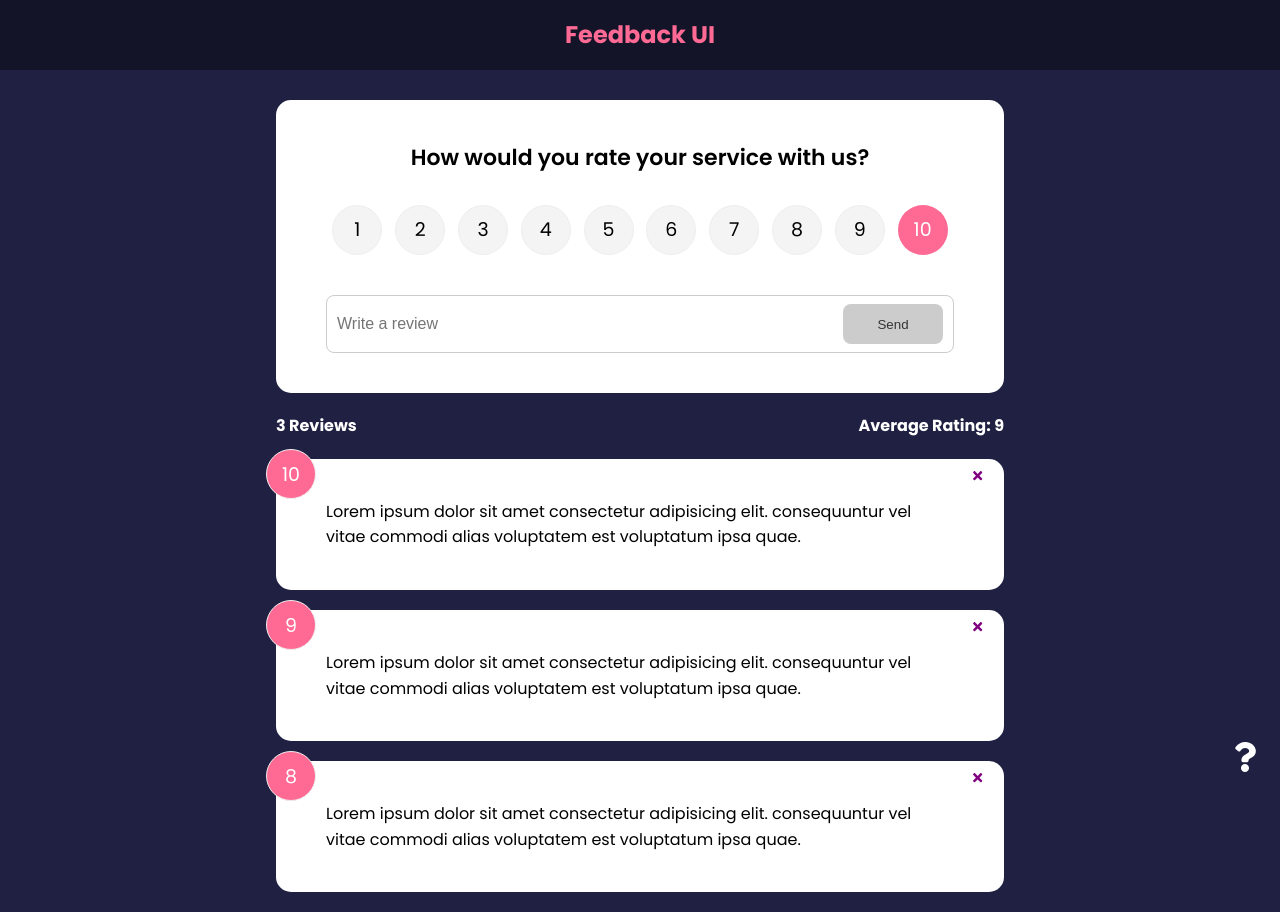
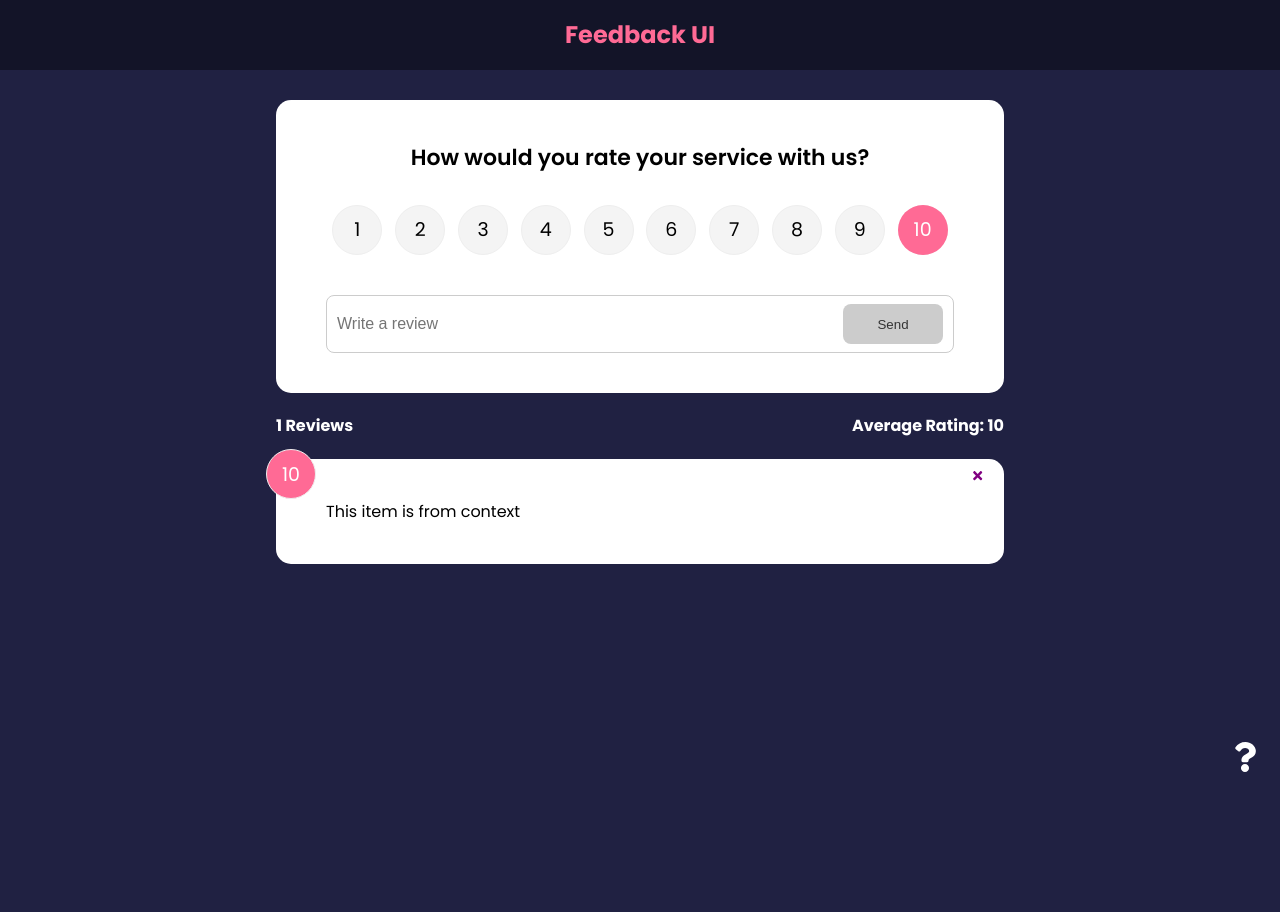
Before and after one commit to anubhavbagri/FeedbackApp-react, a React (Create React App) app: page / in a window 1280 px wide. After the commit the page ends 800 px from the top, so only its background shows below. Built offline with nearby package versions, Linux system fonts and the light colour scheme; the HTML template or start-up script is replaced by a standard one.

Commit message:
feat: get global state with useContext Hook

```diff
--- a/src/App.js
+++ b/src/App.js
@@ -38,11 +38,8 @@
               element={
                 <>
                   <FeedbackForm handleAdd={addFeedback} />
-                  <FeedbackStats feedback={feedback} />
-                  <FeedbackList
-                    feedback={feedback}
-                    handleDelete={deleteFeedback}
-                  />
+                  <FeedbackStats />
+                  <FeedbackList handleDelete={deleteFeedback} />
                 </>
               }
             ></Route>
--- a/src/components/FeedbackList.jsx
+++ b/src/components/FeedbackList.jsx
@@ -1,8 +1,11 @@
 import { motion, AnimatePresence } from 'framer-motion';
-import PropTypes from 'prop-types';
+import { useContext } from 'react';
 import FeedbackItem from './FeedbackItem';
+import FeedbackContext from '../context/FeedbackContext';
 
-function FeedbackList({ feedback, handleDelete }) {
+function FeedbackList({ handleDelete }) {
+  const { feedback } = useContext(FeedbackContext);
+
   if (!feedback || feedback.length === 0) {
     return <p>No feedback yet</p>;
   }
@@ -37,14 +40,4 @@
   // );
 }
 
-FeedbackList.propTypes = {
-  feedback: PropTypes.arrayOf(
-    PropTypes.shape({
-      id: PropTypes.number.isRequired,
-      text: PropTypes.string.isRequired,
-      rating: PropTypes.number.isRequired,
-    })
-  ),
-};
-
 export default FeedbackList;
--- a/src/components/FeedbackStats.jsx
+++ b/src/components/FeedbackStats.jsx
@@ -1,6 +1,8 @@
-import PropTypes from 'prop-types';
+import { useContext } from 'react';
+import FeedbackContext from '../context/FeedbackContext';
 
-function FeedbackStats({ feedback }) {
+function FeedbackStats() {
+  const { feedback } = useContext(FeedbackContext);
   // Calculate ratings avg
   let average =
     feedback.reduce((prev, cur) => {
@@ -17,8 +19,4 @@
   );
 }
 
-FeedbackStats.propTypes = {
-  feedback: PropTypes.array.isRequired,
-};
-
 export default FeedbackStats;
```
